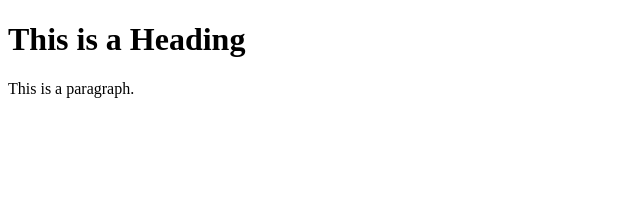
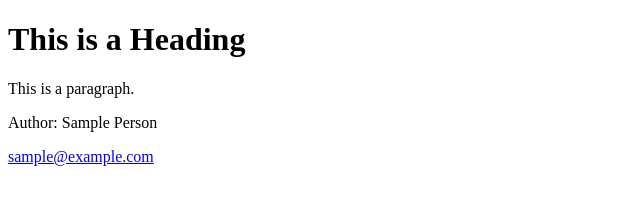
Before and after one commit to adwaidislive/part1-test, a plain HTML site: page index.html in a window 1280 px wide. Shown: the whole page, without its empty margins (0-640 px from the left). Drawn offline with Linux system fonts and the light colour scheme.

Commit message:
Sample footer added

```diff
--- a/index.html
+++ b/index.html
@@ -7,6 +7,9 @@
 
 <h1>This is a Heading</h1>
 <p>This is a paragraph.</p>
-
+<footer>
+  <p>Author: Sample Person</p>
+  <p><a href="mailto:sample@example.com">sample@example.com</a></p>
+</footer>
 </body>
 </html>
```
